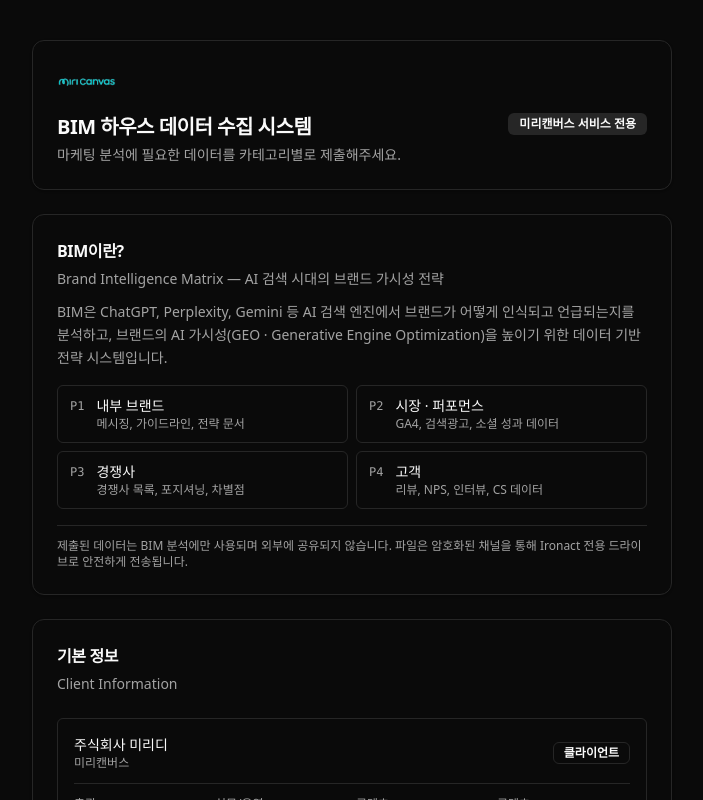
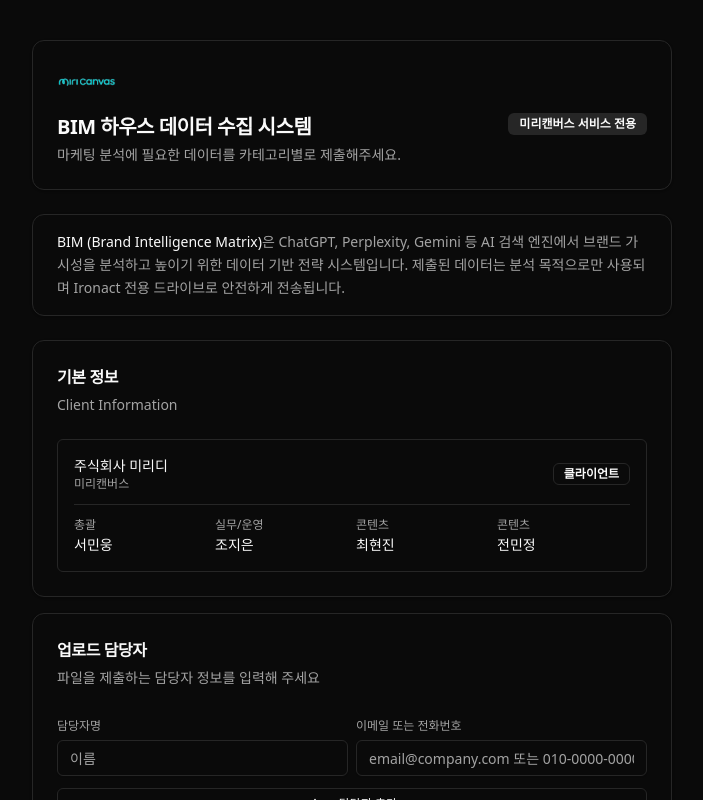
Before and after one commit to makim-414/bim-data-request, a React (Vite) app: page / in a window 1280 px wide. Shown: the top 800 px of the page, without its empty margins (288-991 px from the left). Built offline with nearby package versions, Linux system fonts and the light colour scheme.

Commit message:
style: BIM 소개 카드 간소화 - P1~P4 그리드 제거 (아코디언과 중복)

```diff
--- a/src/App.tsx
+++ b/src/App.tsx
@@ -584,34 +584,10 @@
 
           {/* BIM 소개 */}
           <Card>
-            <CardHeader className="pb-3">
-              <CardTitle className="text-base">BIM이란?</CardTitle>
-              <CardDescription>Brand Intelligence Matrix — AI 검색 시대의 브랜드 가시성 전략</CardDescription>
-            </CardHeader>
-            <CardContent className="space-y-4 text-sm">
-              <p className="text-muted-foreground leading-relaxed">
-                BIM은 ChatGPT, Perplexity, Gemini 등 AI 검색 엔진에서 브랜드가 어떻게 인식되고 언급되는지를 분석하고,
-                브랜드의 AI 가시성(GEO · Generative Engine Optimization)을 높이기 위한 데이터 기반 전략 시스템입니다.
-              </p>
-              <div className="grid grid-cols-1 gap-2 sm:grid-cols-2">
-                {[
-                  { code: "P1", label: "내부 브랜드", desc: "메시징, 가이드라인, 전략 문서" },
-                  { code: "P2", label: "시장 · 퍼포먼스", desc: "GA4, 검색광고, 소셜 성과 데이터" },
-                  { code: "P3", label: "경쟁사", desc: "경쟁사 목록, 포지셔닝, 차별점" },
-                  { code: "P4", label: "고객", desc: "리뷰, NPS, 인터뷰, CS 데이터" },
-                ].map((p) => (
-                  <div key={p.code} className="flex gap-3 rounded-md border px-3 py-2.5">
-                    <span className="shrink-0 font-mono text-xs text-muted-foreground pt-0.5">{p.code}</span>
-                    <div>
-                      <p className="text-sm font-medium">{p.label}</p>
-                      <p className="text-xs text-muted-foreground">{p.desc}</p>
-                    </div>
-                  </div>
-                ))}
-              </div>
-              <p className="text-xs text-muted-foreground border-t pt-3">
-                제출된 데이터는 BIM 분석에만 사용되며 외부에 공유되지 않습니다.
-                파일은 암호화된 채널을 통해 Ironact 전용 드라이브로 안전하게 전송됩니다.
+            <CardContent className="pt-4 pb-4">
+              <p className="text-sm text-muted-foreground leading-relaxed">
+                <span className="font-medium text-foreground">BIM (Brand Intelligence Matrix)</span>은 ChatGPT, Perplexity, Gemini 등 AI 검색 엔진에서 브랜드 가시성을 분석하고 높이기 위한 데이터 기반 전략 시스템입니다.
+                제출된 데이터는 분석 목적으로만 사용되며 Ironact 전용 드라이브로 안전하게 전송됩니다.
               </p>
             </CardContent>
           </Card>
```
